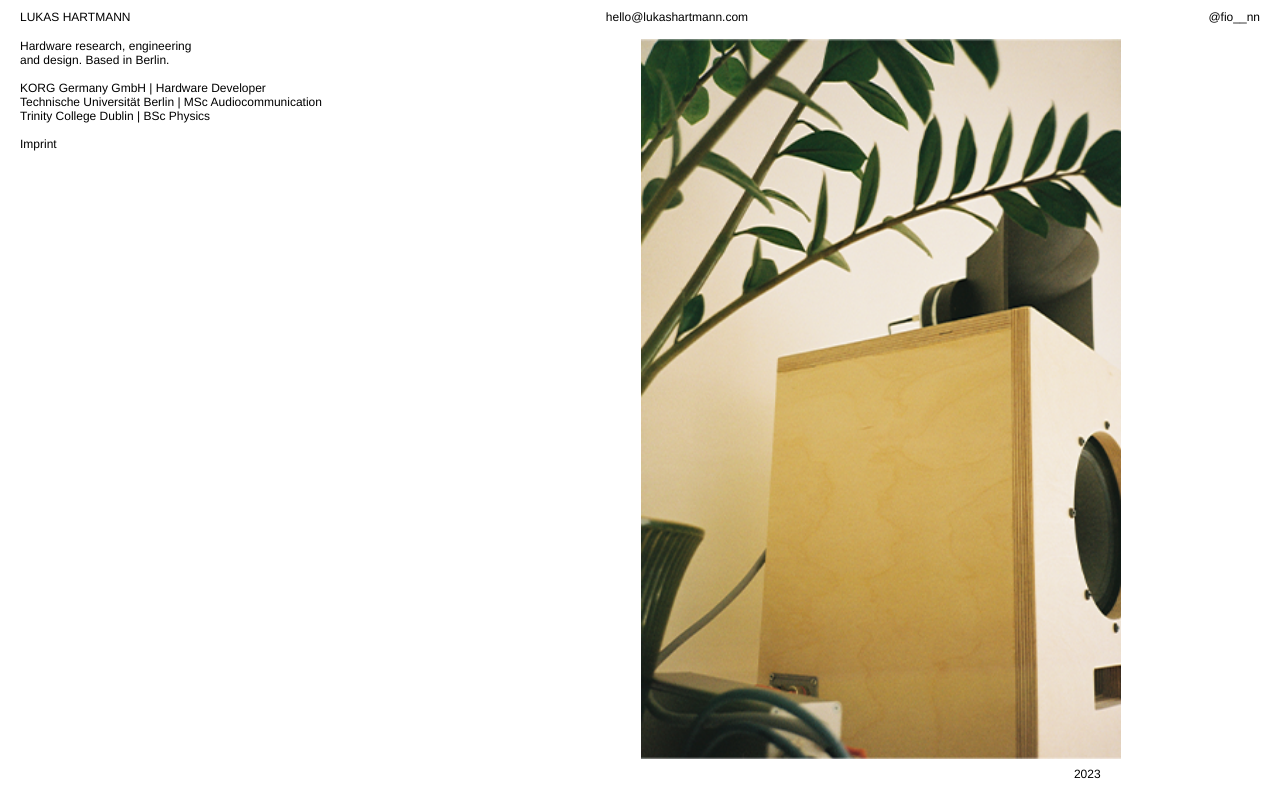
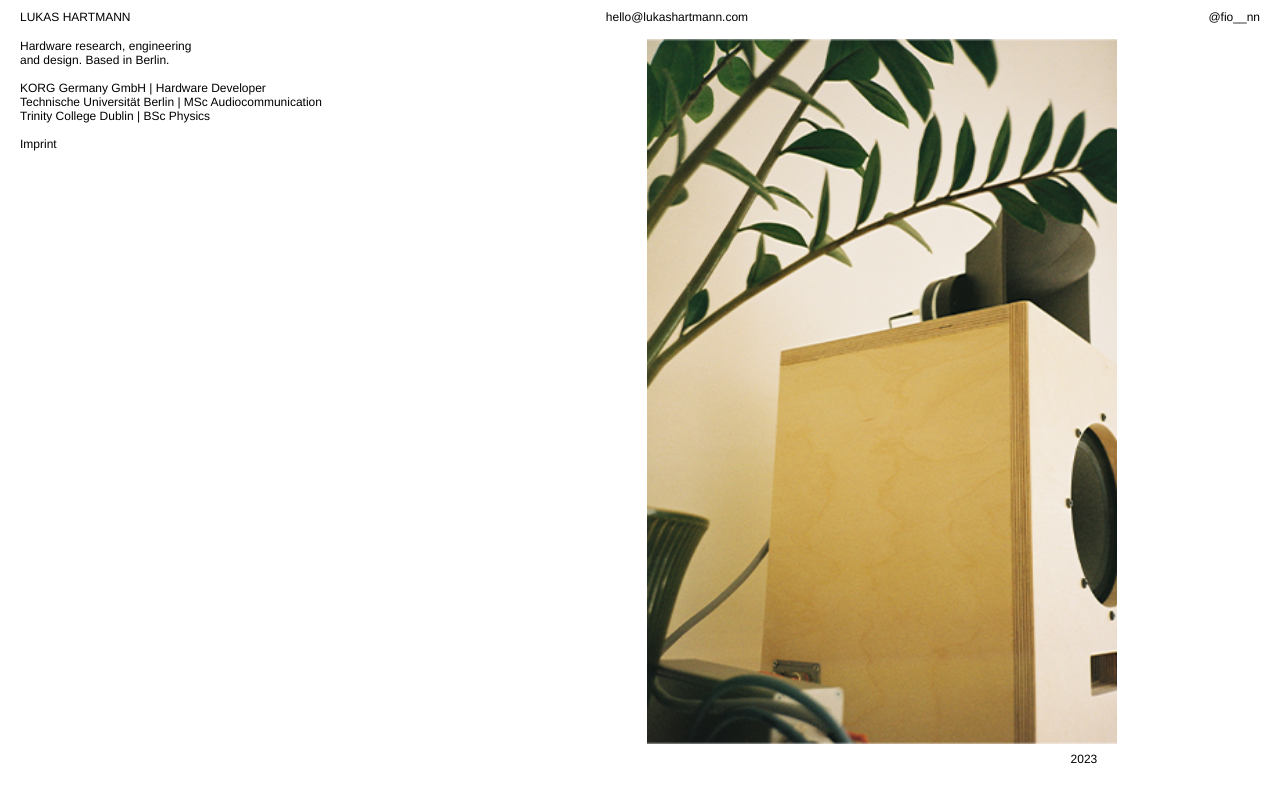
Before and after one commit to lukas303/web, a plain HTML site: page index.html in a window 1280 px wide. Drawn offline with Linux system fonts and the light colour scheme.

Commit message:
Updated flex-gallery width

```diff
--- a/styles.css
+++ b/styles.css
@@ -77,7 +77,7 @@ a, .link {
 .flex-gallery {
   margin-left: auto;
   margin-right: auto;
-  width: 480px;
+  width: 470px;
   flex-shrink: 1;
 }
 
```
